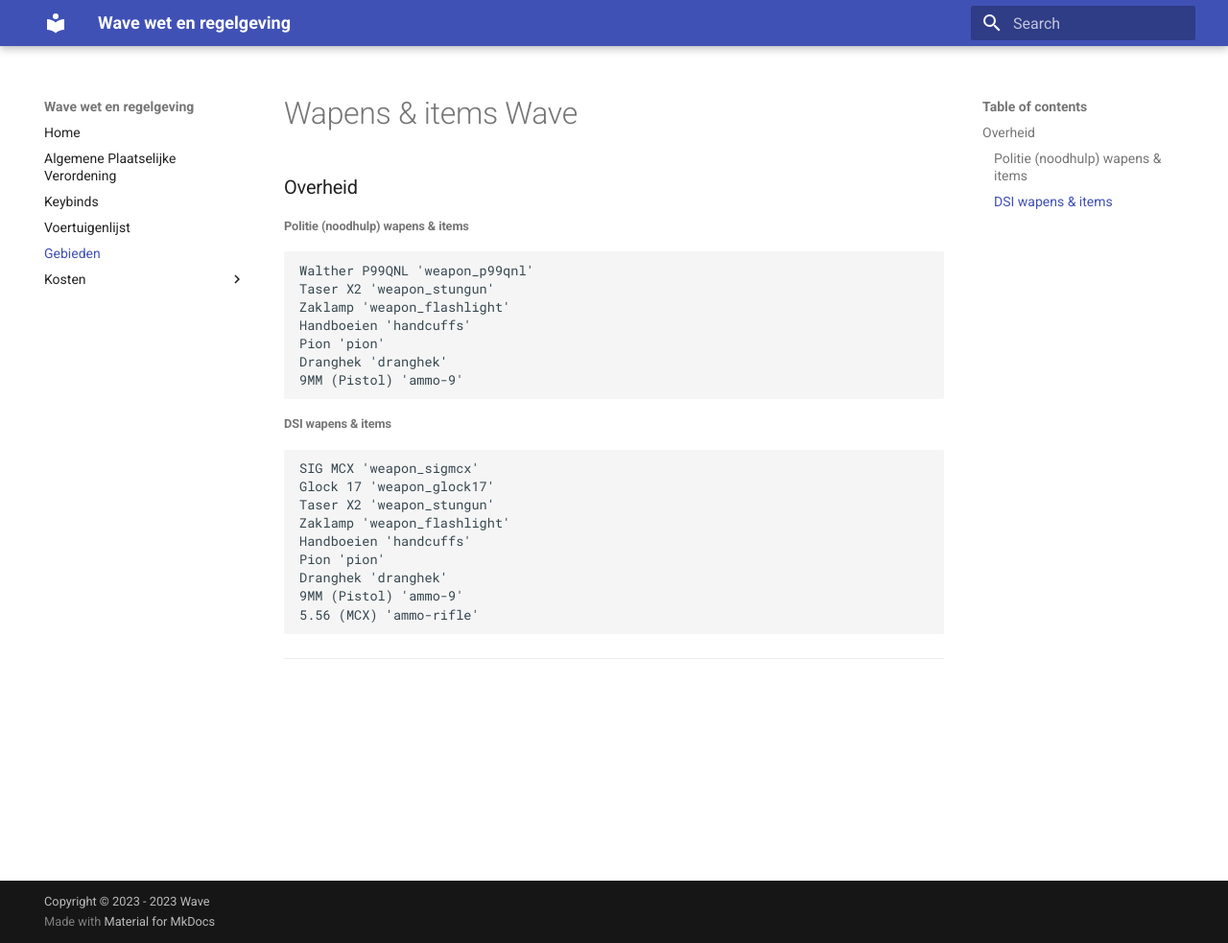
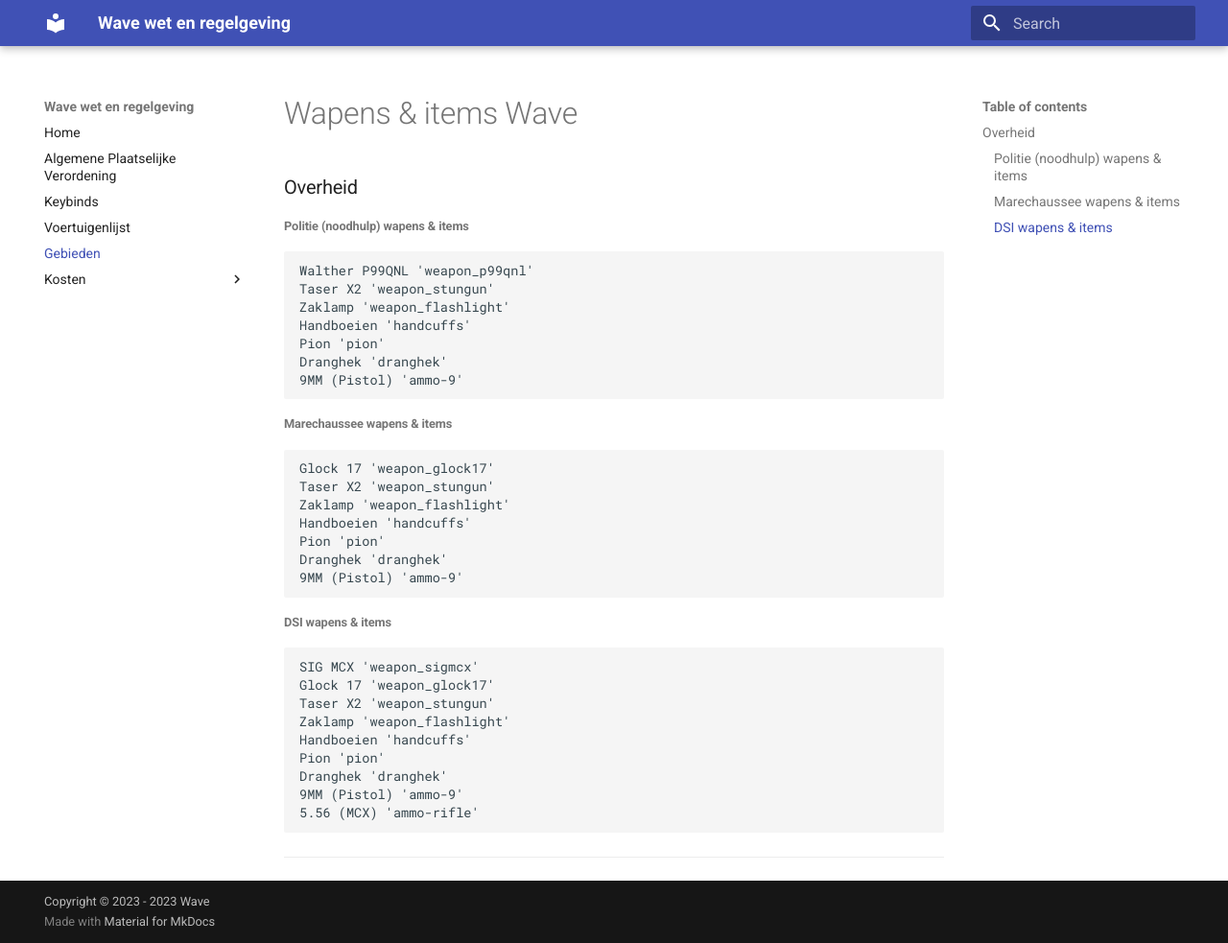
Before and after one commit to mickjoel/wetboek.sunstone, an MkDocs documentation site: the page built from docs/risico-gebieden.md, in a window 1280 px wide and 983 px high. Shown: the whole window at 96% size. Built offline with MkDocs 1.6.1 and Material for MkDocs 9.7.7, drawn with Linux system fonts in a browser that asks for light colours.

Commit message:
Update risico-gebieden.md

```diff
--- a/docs/risico-gebieden.md
+++ b/docs/risico-gebieden.md
@@ -3,6 +3,14 @@
 ### Overheid
 ###### Politie (noodhulp) wapens & items
     Walther P99QNL 'weapon_p99qnl'
+    Taser X2 'weapon_stungun'
+    Zaklamp 'weapon_flashlight'
+    Handboeien 'handcuffs'
+    Pion 'pion'
+    Dranghek 'dranghek'
+    9MM (Pistol) 'ammo-9'
+###### Marechaussee wapens & items
+    Glock 17 'weapon_glock17'
     Taser X2 'weapon_stungun'
     Zaklamp 'weapon_flashlight'
     Handboeien 'handcuffs'
```
